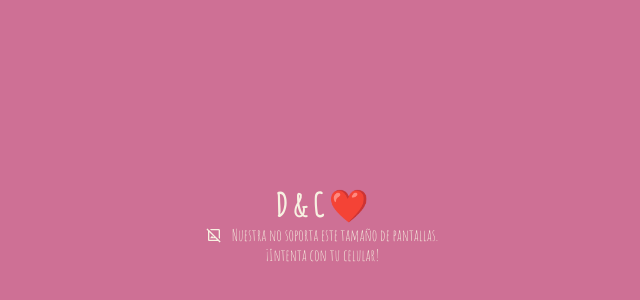
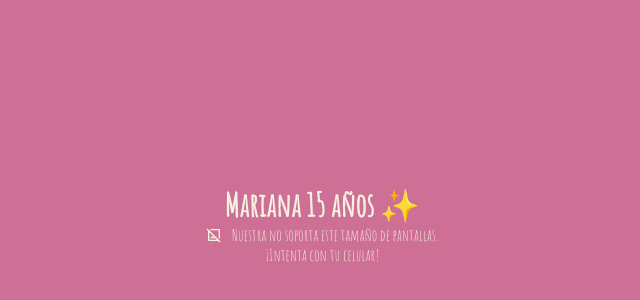
Before and after one commit to crisdeve/solid-adventure, a Next.js app: page /invite/1 in a window 1280 px wide. Shown: the part 176-476 px from the top of the page, without its empty margins (318-958 px from the left). Built offline with nearby package versions, Linux system fonts and the light colour scheme.

Commit message:
maris 15 smash

```diff
--- a/src/components/not-support/index.tsx
+++ b/src/components/not-support/index.tsx
@@ -5,7 +5,7 @@ export default function NotSupport() {
 
   return (
     <div className={styles.wrapper}>
-      <h1>D & C ❤️</h1>
+      <h1>Mariana 15 años ✨</h1>
 
       <div className={styles.message}>
         <p>
```
